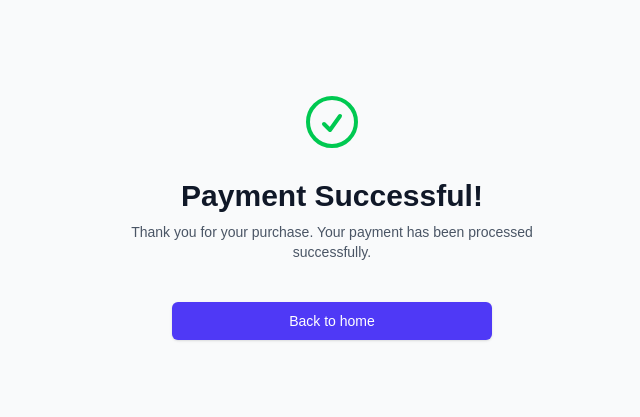
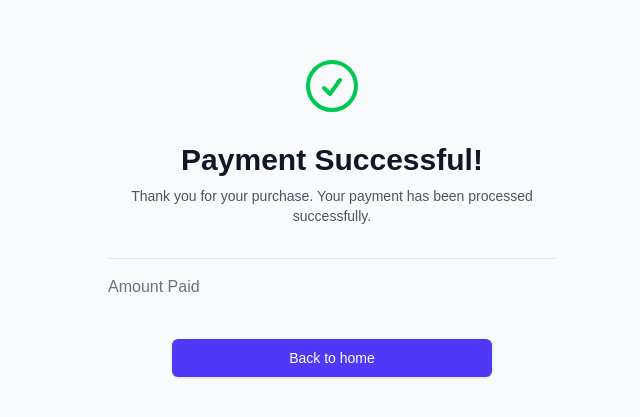
Before and after one commit to harshsaini2375/Ecommerce, a Next.js app: page /paymentdone in a window 1280 px wide. Shown: the part 185-602 px from the top of the page, without its empty margins (308-948 px from the left). Built offline with nearby package versions, Linux system fonts and the light colour scheme.

Commit message:
paymentdone page added

```diff
--- a/app/api/razorpay/route.js
+++ b/app/api/razorpay/route.js
@@ -49,7 +49,7 @@ export const POST = async (req) => {
     // Return JSON instead of redirect
     return NextResponse.json({
       success: true,
-      redirectUrl: `${process.env.NEXT_PUBLIC_NEXTAUTH_URL}/paymentdone?oid=${oid}`
+      redirectUrl: `${process.env.NEXT_PUBLIC_NEXTAUTH_URL}/paymentdone`
     });
   }
 
--- a/app/checkout/page.js
+++ b/app/checkout/page.js
@@ -93,7 +93,7 @@ const Page = () => {
 
                   if (result.success) {
                     // Redirect on successful verification
-                    window.location.href = `${process.env.NEXT_PUBLIC_NEXTAUTH_URL}/paymentdone?oid=${oid}`;
+                    window.location.href = `${process.env.NEXT_PUBLIC_NEXTAUTH_URL}/paymentdone?oid=${oid}&amount=${amount}`;
                   } else {
                     alert("Payment verification failed");
                   }
--- a/app/paymentdone/page.js
+++ b/app/paymentdone/page.js
@@ -4,10 +4,12 @@ import { CheckCircleIcon } from "@heroicons/react/24/outline";
 import Head from "next/head";
 import { useSearchParams } from 'next/navigation'
 import Link from "next/link";
+import { Suspense } from 'react'
 
 
 
-export default function PaymentSuccess() {
+
+const Payment = () => {
       const searchParams = useSearchParams();
 
   return (
@@ -25,11 +27,15 @@ export default function PaymentSuccess() {
           <p className="mt-2 text-center text-sm text-gray-600">
             Thank you for your purchase. Your payment has been processed successfully.
           </p>
-          <div className="mt-8">
+          <div className="m-8">
             <p className="text-sm text-gray-500">
              { searchParams.get("oid")}
             </p>
           </div>
+          <div className="flex justify-between pt-4 border-t border-gray-200">
+                  <span className="text-gray-500">Amount Paid</span>
+                  <span className="font-bold text-lg text-blue-600">{ searchParams.get("amount")}</span>
+                </div>
           <div className="mt-10">
             <Link href="/" className="w-full flex justify-center py-2 px-4 border border-transparent rounded-md shadow-sm text-sm font-medium text-white bg-indigo-600 hover:bg-indigo-700 focus:outline-none focus:ring-2 focus:ring-offset-2 focus:ring-indigo-500 max-w-xs mx-auto">Back to home</Link>
           </div>
@@ -38,3 +44,12 @@ export default function PaymentSuccess() {
     </div>
   );
 }
+
+
+const WrappedMyPage = () => (
+  <Suspense fallback={<div>Loading...</div>}>
+    <Payment/>
+  </Suspense>
+);
+
+export default WrappedMyPage;
```
